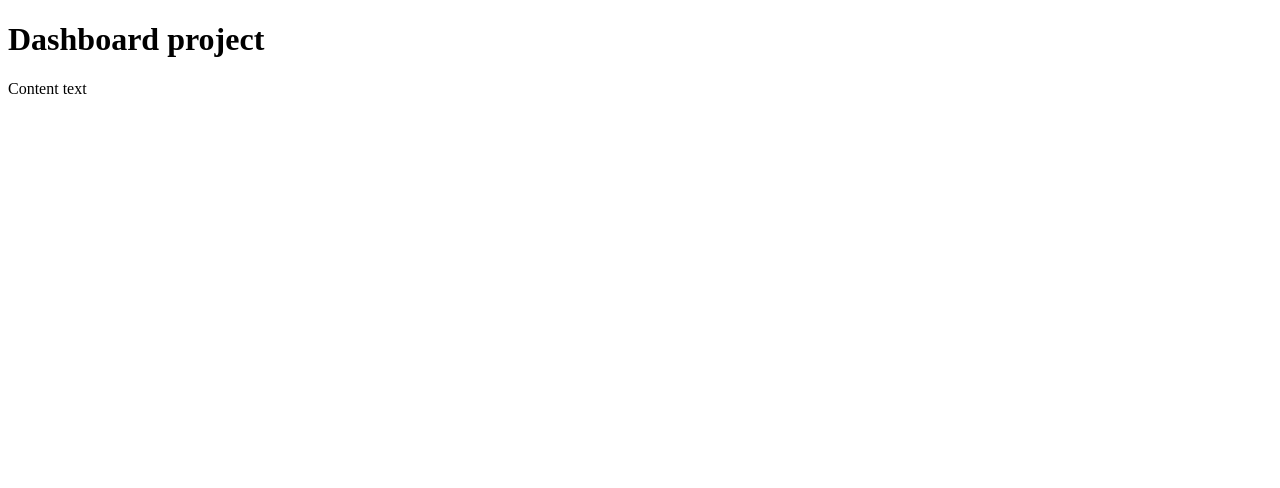
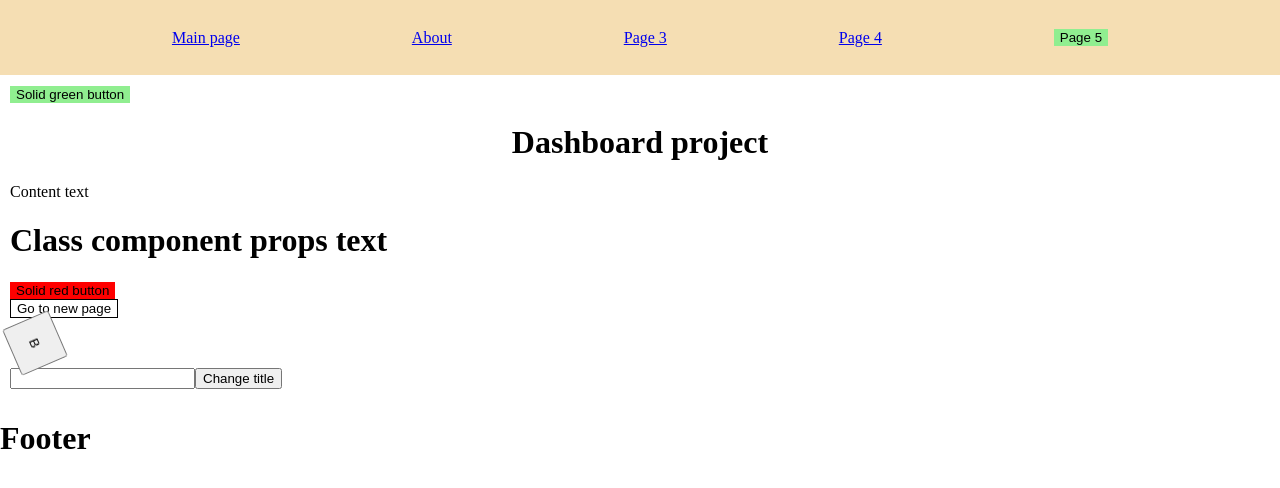
Before and after one commit to hirushi-hewga/dashboard, a React (Create React App) app in the folder dashboard/: page / in a window 1280 px wide. Shown: the top 488 px of the page. Built offline with nearby package versions, Linux system fonts and the light colour scheme; the HTML template or start-up script is replaced by a standard one.

Commit message:
02_components

```diff
--- a/dashboard/src/App.css
+++ b/dashboard/src/App.css
@@ -0,0 +1,7 @@
+.title {
+    text-align: center;
+}
+
+.container {
+    padding: 10px;
+}
--- a/dashboard/src/App.js
+++ b/dashboard/src/App.js
@@ -1,18 +1,16 @@
-import './App.css';
+import './App.css'
+import MainPage from './pages/mainPage/MainPage'
+import Footer from './components/footer'
+import Navbar from './components/navbar/Navbar'
 
 const App = () => {
-  const titleText = "Dashboard project"
-
   return (
     <>
-      <div className="title">
-        <h1>{titleText}</h1>
-      </div>
-      <div className="content">
-        <p>Content text</p>
-      </div>
+      <Navbar />
+      <MainPage />
+      <Footer />
     </>
-  );
+  )
 }
 
 export default App;
--- /dev/null
+++ b/dashboard/src/Buttons.css
@@ -0,0 +1,33 @@
+.solid-btn {
+    border: none;
+}
+
+.outline-btn {
+    border: 1px solid black;
+    background-color: white;
+}
+
+.animated-btn {
+    height: 50px;
+    width: 50px;
+    animation: btn-rotate 4s linear infinite;
+}
+
+
+@keyframes btn-rotate {
+    from {
+        transform: rotate(0deg);
+    }
+    to {
+        transform: rotate(180deg);
+    }
+}
+
+
+.red {
+    background-color: red;
+}
+
+.green {
+    background-color: lightgreen;
+}
--- /dev/null
+++ b/dashboard/src/Buttons.jsx
@@ -0,0 +1,19 @@
+import "./Buttons.css"
+
+export const SolidButton = ({text = "default", color = "green"}) => {
+    return (
+        <button className={`solid-btn ${color}`}>{text}</button>
+    )
+}
+
+export function OutlineButton(props) {
+    return (
+        <button className="outline-btn">{props.text}</button>
+    )
+}
+
+export const AnimatedButton = () => {
+    return (
+        <button className="animated-btn">B</button>
+    )
+}
--- /dev/null
+++ b/dashboard/src/components/footer/index.jsx
@@ -0,0 +1,7 @@
+const Footer = () => {
+    return (
+        <h1>Footer</h1>
+    )
+}
+
+export default Footer
--- /dev/null
+++ b/dashboard/src/components/navbar/Navbar.jsx
@@ -0,0 +1,16 @@
+import { SolidButton } from '../../Buttons'
+import './style.css'
+
+const Navbar = () => {
+    return (
+        <div className="navbar">
+            <a href="#">Main page</a>
+            <a href="#">About</a>
+            <a href="#">Page 3</a>
+            <a href="#">Page 4</a>
+            <SolidButton text="Page 5" color="green" />
+        </div>
+    )
+}
+
+export default Navbar
--- /dev/null
+++ b/dashboard/src/components/navbar/style.css
@@ -0,0 +1,7 @@
+.navbar {
+    display: flex;
+    justify-content: space-evenly;
+    align-items: center;
+    background-color: wheat;
+    height: 75px;
+}
--- /dev/null
+++ b/dashboard/src/components_lesson/classComponent/classComponent.jsx
@@ -0,0 +1,13 @@
+import React from "react"
+
+class ClassComponent extends React.Component {
+    render() {
+        const { text = "Default text" } = this.props
+
+        return (
+            <h1>{text}</h1>
+        )
+    }
+}
+
+export default ClassComponent
--- a/dashboard/src/index.css
+++ b/dashboard/src/index.css
@@ -0,0 +1,4 @@
+body {
+    padding: 0;
+    margin: 0;
+}
--- /dev/null
+++ b/dashboard/src/pages/mainPage/MainPage.jsx
@@ -0,0 +1,43 @@
+import ClassComponent from '../../components_lesson/classComponent/classComponent'
+// import * as Buttons from './../../Buttons'
+import { SolidButton, OutlineButton, AnimatedButton } from '../../Buttons'
+import './MainPage.css'
+
+const MainPage = () => {
+    let titleText = "Dashboard project"
+
+    const btnClickHandler = (text) => {
+        //const text = document.getElementById("titleText").value
+        titleText = text
+        console.log(titleText)
+    }
+
+    return (
+            <div className='container'>
+                <SolidButton text="Solid green button" color="green" />
+                <div className="title">
+                    <h1>{titleText}</h1>
+                </div>
+                <div className="content">
+                    <p>Content text</p>
+                </div>
+                <ClassComponent text="Class component props text" />
+                <div>
+                    <SolidButton text="Solid red button" color="red" />
+                </div>
+                <div>
+                    <OutlineButton text="Go to new page" />
+                </div>
+                <div>
+                    <AnimatedButton />
+                </div>
+
+                <div>
+                    <input id="titleText" />
+                    <button onClick={() => btnClickHandler("btn click text")}>Change title</button>
+                </div>
+            </div>
+    );
+}
+
+export default MainPage
```
Also changed, not shown: dashboard/src/pages/mainPage/MainPage.css (added).
